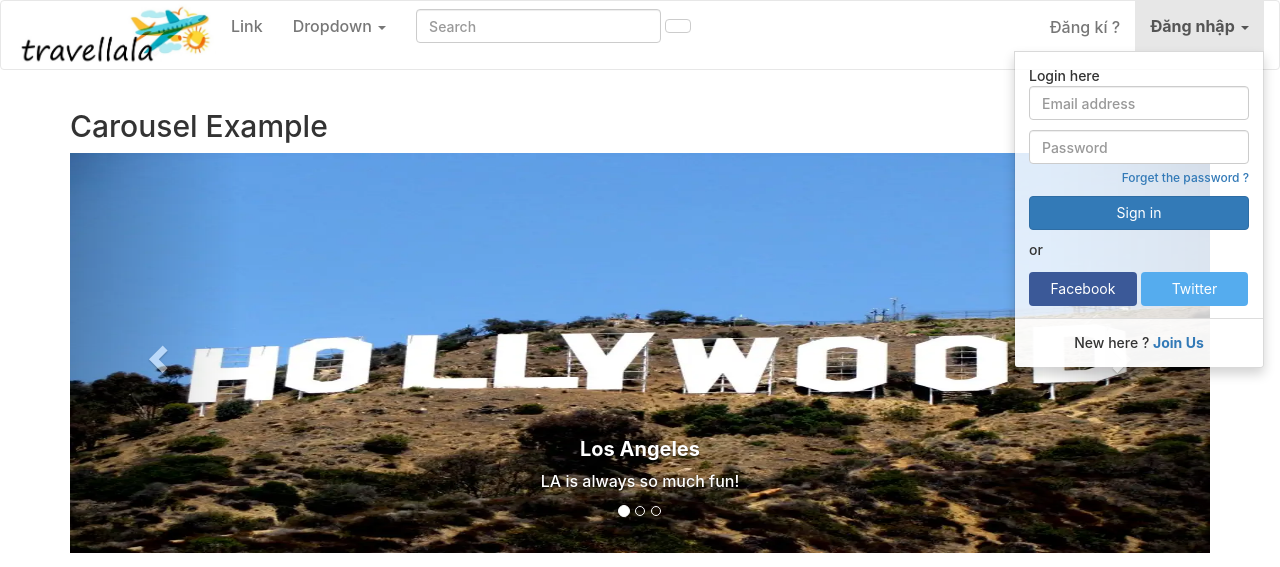
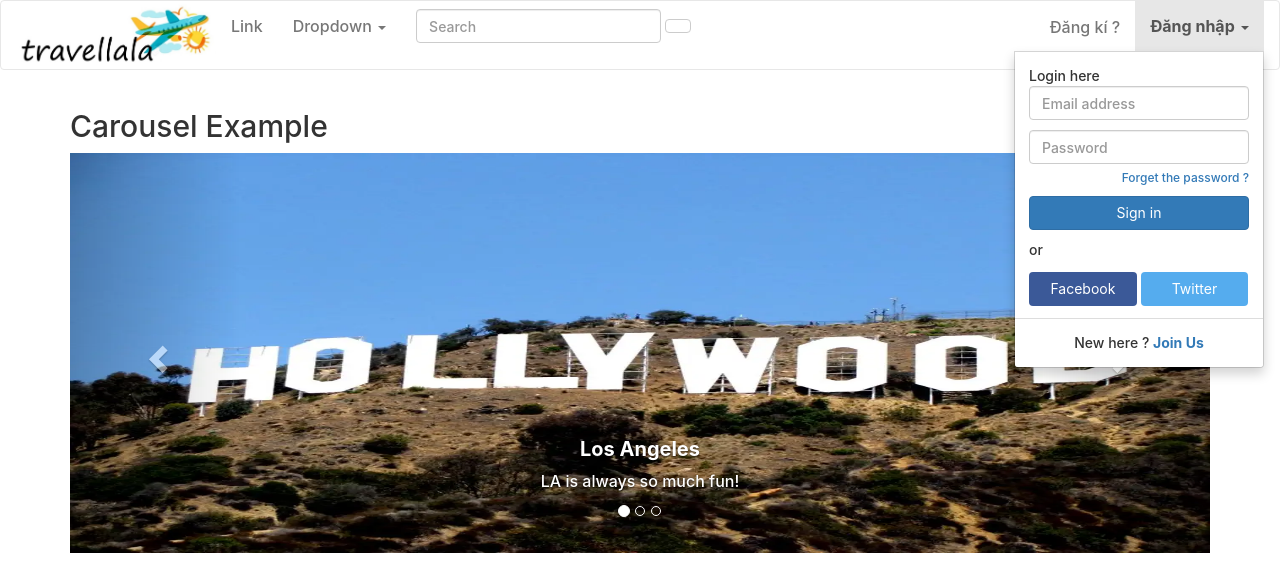
Before and after one commit to NguyenPhuTai/travellala, a PHP site: page / in a window 1280 px wide, after a click on "Đăng nhập". Shown: the top 567 px of the page. Run offline with PHP 8.4, Linux system fonts and the light colour scheme.

Commit message:
up style

```diff
--- a/create-acc.php
+++ b/create-acc.php
@@ -7,6 +7,9 @@
         $phone = $_POST['phone'];
         $password = md5($_POST['password']);
         $result=mysqli_query($conn,"INSERT INTO `customer` (`id_customer`, `name_customer`, `number_customer`, `email`, `password`) VALUES (NULL, '$name', '$phone', '$email', '$password')");
+        if($result){
+            header('location: create-acc.php');
+        }
     }
 ?>
 <!DOCTYPE html>
--- a/style.css
+++ b/style.css
@@ -6,7 +6,7 @@
     min-width: 250px;
     padding: 14px 14px 0;
     overflow:hidden;
-    background-color:rgba(255,255,255,.8);
+    background-color:rgba(255,255,255,1);
 }
 #login-dp .help-block{
     font-size:12px
@@ -69,4 +69,5 @@ body{
     font-family:  Godwit,MuseoSans,-apple-system,BlinkMacSystemFont,Segoe UI,Roboto,Helvetica,Arial,sans-serif,Apple Color Emoji,Segoe UI Emoji,Segoe UI Symbol;
     font-weight: 550;
     font-size: 16px;
+
 }
```
